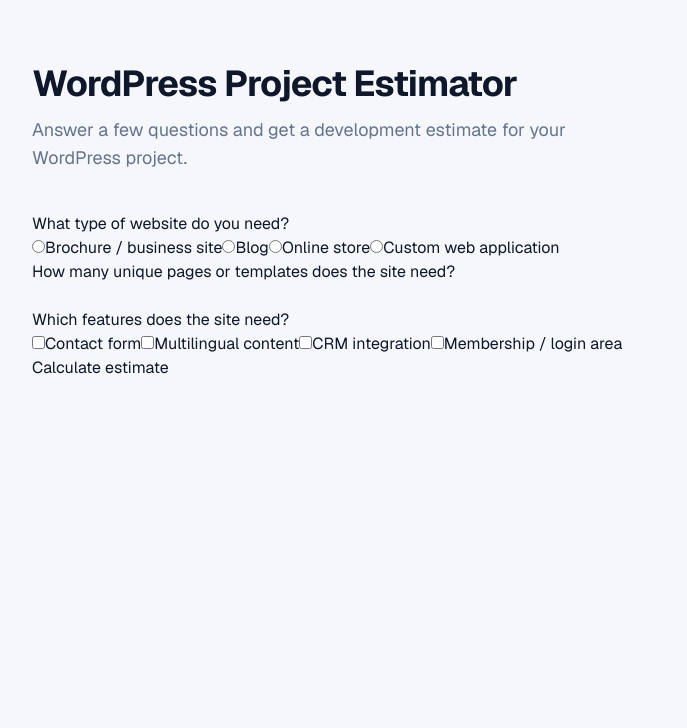
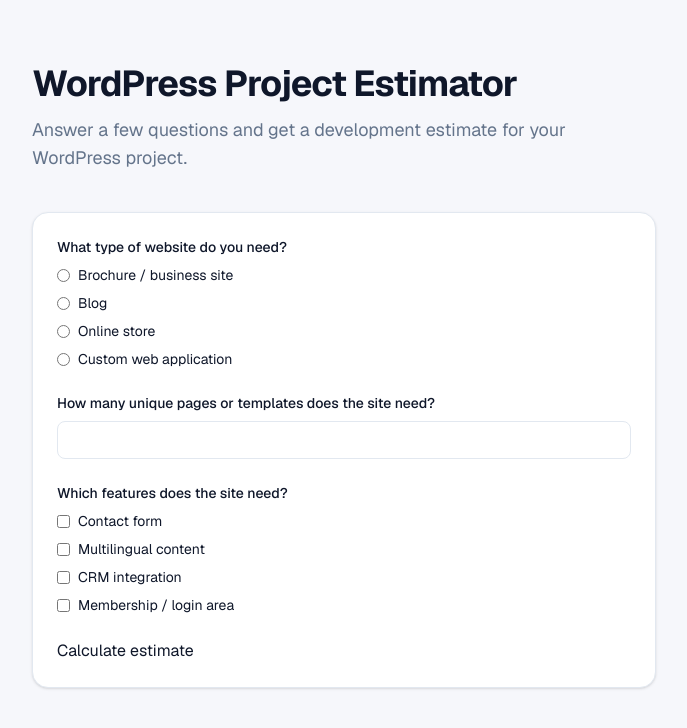
Before and after one commit to YedomakhaDev/wp-website-estimator, a Next.js app: page / in a window 1280 px wide. Shown: the top 728 px of the page, without its empty margins (296-983 px from the left). Built offline with nearby package versions, Linux system fonts and the light colour scheme.

Commit message:
style: turn calculator into a card with styled question inputs

```diff
--- a/src/components/Calculator.tsx
+++ b/src/components/Calculator.tsx
@@ -21,17 +21,23 @@
     }
 
     return (
-        <div>
+        <div className="space-y-6 rounded-card border border-border bg-surface p-6 shadow-sm">
             {questions.map((question) => {
                 const currentValue = getAnswerValue(question.id);
 
                 return (
-                    <fieldset key={question.id}>
-                        <legend>{question.label}</legend>
+                    <fieldset key={question.id} className="border-0 p-0">
+                        <legend className="text-sm font-medium text-foreground">
+                            {question.label}
+                        </legend>
 
+                        <div className="mt-2 space-y-2">
                             {question.type === "single-choice" &&
                                 question.options?.map((option) => (
-                                <label key={option.value}>
+                                    <label
+                                        key={option.value}
+                                        className="flex items-center gap-2 text-sm text-foreground"
+                                    >
                                         <input
                                             type="radio"
                                             name={question.id}
@@ -48,7 +54,10 @@
                                     const isChecked = selected.includes(option.value);
 
                                     return (
-                                    <label key={option.value}>
+                                        <label
+                                            key={option.value}
+                                            className="flex items-center gap-2 text-sm text-foreground"
+                                        >
                                             <input
                                                 type="checkbox"
                                                 checked={isChecked}
@@ -69,8 +78,10 @@
                                     type="number"
                                     value={typeof currentValue === "number" ? currentValue : ""}
                                     onChange={(event) => setAnswer(question.id, Number(event.target.value))}
+                                    className="w-full rounded-control border border-border px-3 py-2 text-sm text-foreground"
                                 />
                             )}
+                        </div>
                     </fieldset>
                 );
             })}
```
Lines whose indentation alone changed are shown as unchanged.
